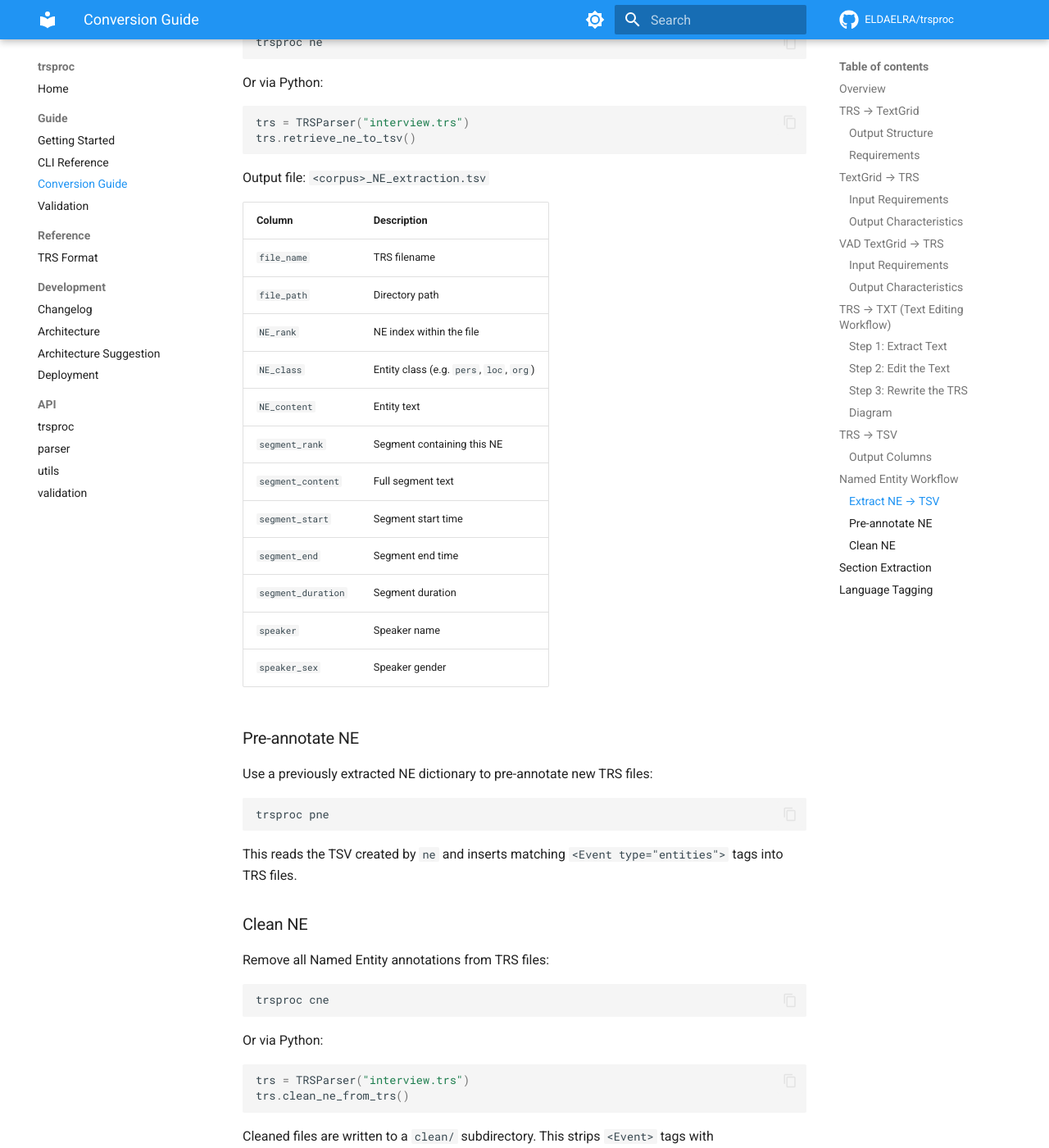
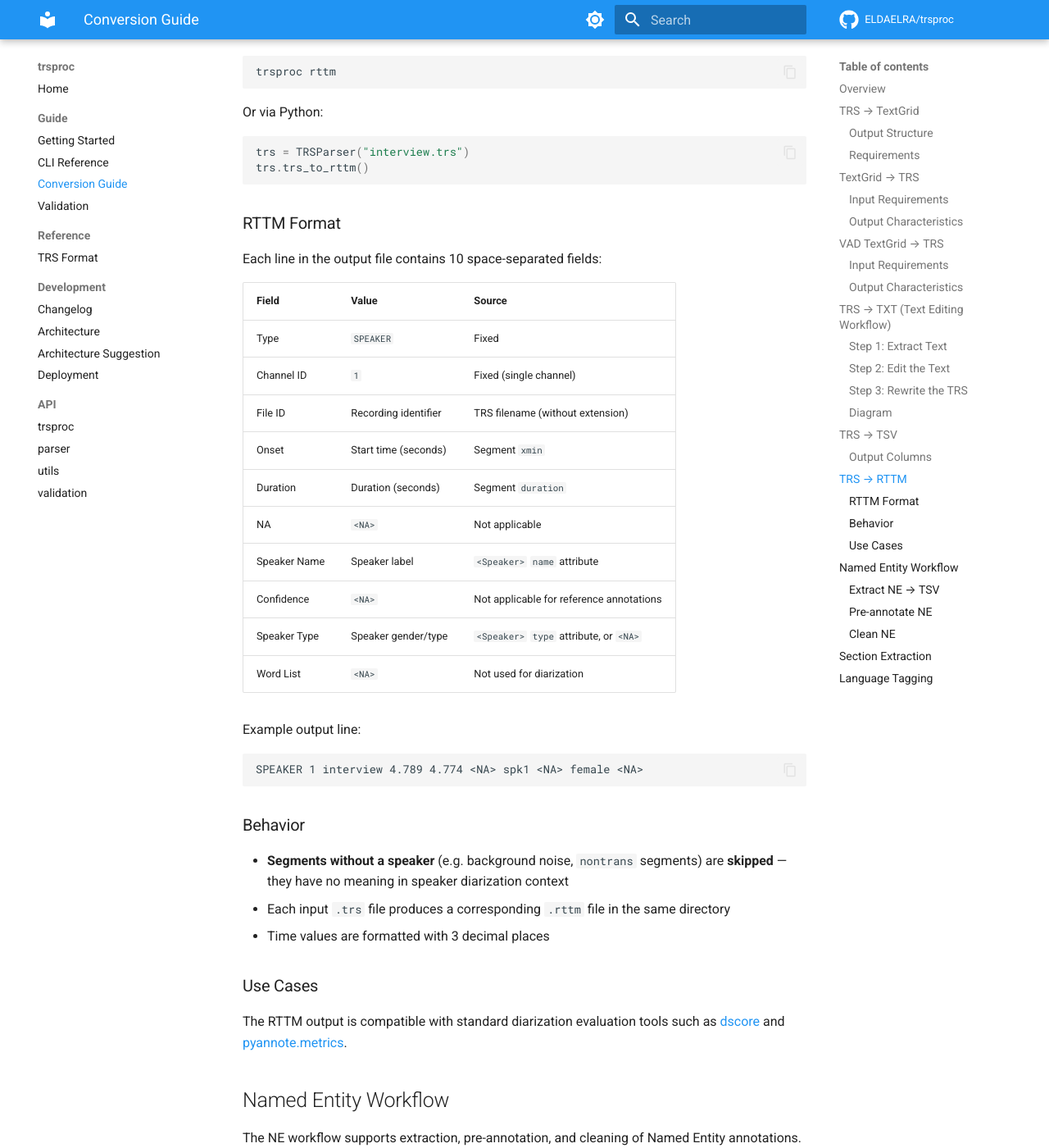
Before and after one commit to ELDAELRA/trsproc, an MkDocs documentation site: the page built from docs/conversion-guide.md, in a window 1280 px wide and 1400 px high, scrolled down 5489 px. Shown: the whole window at 82% size. Built offline with MkDocs 1.6.1 and Material for MkDocs 9.7.7, drawn with Linux system fonts in a browser that asks for light colours; comment, search, counter and statistics services are not loaded; the version menu is left out.

Commit message:
Add rttm conversion documentation
add rttm command in conversion-guide
add rttm cli reference
add rttm mention in getting started

# Conflicts:
#	docs/cli-reference.md
#	docs/conversion-guide.md
#	docs/getting-started.md

````diff
--- a/docs/conversion-guide.md
+++ b/docs/conversion-guide.md
@@ -17,6 +17,7 @@ flowchart LR
     EDIT -->|"trs"| TRS
 
     TRS -->|"tsv"| TSV["Segment TSV"]
+    TRS -->|"rttm"| RTTM["RTTM"]
     TRS -->|"ne"| NE["NE TSV"]
     NE -->|"pne"| TRS2["Pre-annotated TRS"]
     TRS -->|"cne"| CLEAN["Cleaned TRS"]
@@ -207,6 +208,54 @@ trs.trs_to_tsv()
 
 The output file is written to `<corpus>.tsv` in the same directory as the input file. When processing multiple TRS files in the same folder, all segments are appended to the same TSV.
 
+## TRS → RTTM
+
+Convert a TRS file to an RTTM (Rich Transcription Time Marked) file, the standard format used in NIST speaker diarization evaluations:
+
+```bash
+trsproc rttm
+```
+
+Or via Python:
+
+```python
+trs = TRSParser("interview.trs")
+trs.trs_to_rttm()
+```
+
+### RTTM Format
+
+Each line in the output file contains 10 space-separated fields:
+
+| Field | Value | Source |
+|-------|-------|--------|
+| Type | `SPEAKER` | Fixed |
+| Channel ID | `1` | Fixed (single channel) |
+| File ID | Recording identifier | TRS filename (without extension) |
+| Onset | Start time (seconds) | Segment `xmin` |
+| Duration | Duration (seconds) | Segment `duration` |
+| NA | `<NA>` | Not applicable |
+| Speaker Name | Speaker label | `<Speaker>` `name` attribute |
+| Confidence | `<NA>` | Not applicable for reference annotations |
+| Speaker Type | Speaker gender/type | `<Speaker>` `type` attribute, or `<NA>` |
+| Word List | `<NA>` | Not used for diarization |
+
+Example output line:
+
+```
+SPEAKER 1 interview 4.789 4.774 <NA> spk1 <NA> female <NA>
+```
+
+### Behavior
+
+- **Segments without a speaker** (e.g. background noise, `nontrans` segments) are **skipped** — they have no meaning in speaker diarization context
+- Each input `.trs` file produces a corresponding `.rttm` file in the same directory
+- Time values are formatted with 3 decimal places
+
+### Use Cases
+
+The RTTM output is compatible with standard diarization evaluation tools such as [dscore](https://github.com/nryant/dscore) and [pyannote.metrics](https://pyannote.github.io/pyannote-metrics/).
+
 ## Named Entity Workflow
 
 The NE workflow supports extraction, pre-annotation, and cleaning of Named Entity annotations.
````
Also changed, not shown: docs/cli-reference.md (+14 -0 lines), docs/getting-started.md (+6 -0 lines).
